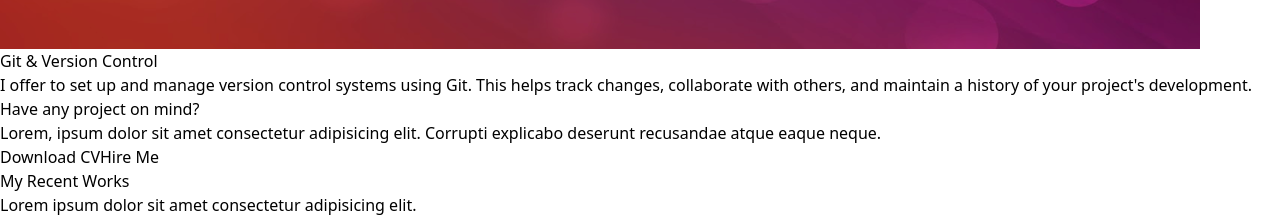
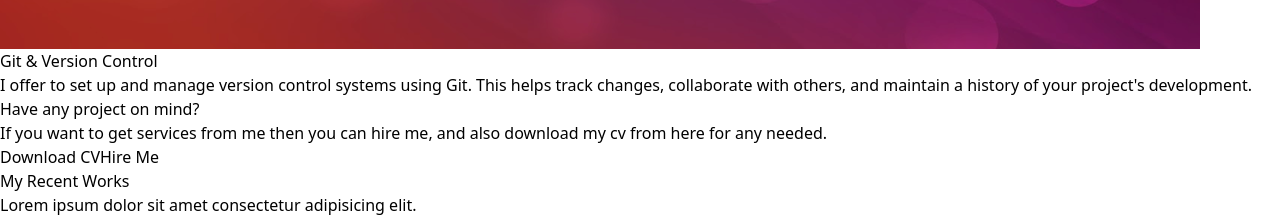
Before and after one commit to ShekRasel/portfolio-2, a React (Vite) app: page / in a window 1280 px wide. Shown: the part 6615-6832 px from the top of the page. Built offline with nearby package versions, Linux system fonts and the light colour scheme.

Commit message:
text edit

```diff
--- a/src/components/GetInform.jsx
+++ b/src/components/GetInform.jsx
@@ -7,7 +7,7 @@ function GetInform() {
             <div className='w-full h-full bg-indigo-700 opacity-75 flex justify-center'>
                 <div className='   h-full pb-24 pt-24 flex flex-col items-center justify-center px-6 '>
                     <h1 className='text-2xl md:text-4xl text-center font-extrabold text-white'>Have any project on mind?</h1>
-                    <p className='text-white mt-2 text-center'>Lorem, ipsum dolor sit amet consectetur adipisicing elit. Corrupti explicabo deserunt recusandae atque eaque neque.</p>
+                    <p className='text-white mt-2 text-center'>If you want to get services from me then you can hire me, and also download my cv from here for any needed.</p>
                     <div className='flex flex-col md:flex-row gap-6 mt-5 '>
                         <button className='bg-white px-10 py-3 rounded-full text-indigo-600  hover:bg-purple-600 hover:text-white transition-all ease-in-out duration-500'>Download CV</button>
                         <button className=' px-14 py-3 rounded-full text-white font-semibold border hover:bg-indigo-400 transition-all ease-in-out duration-500'>Hire Me</button>
```
